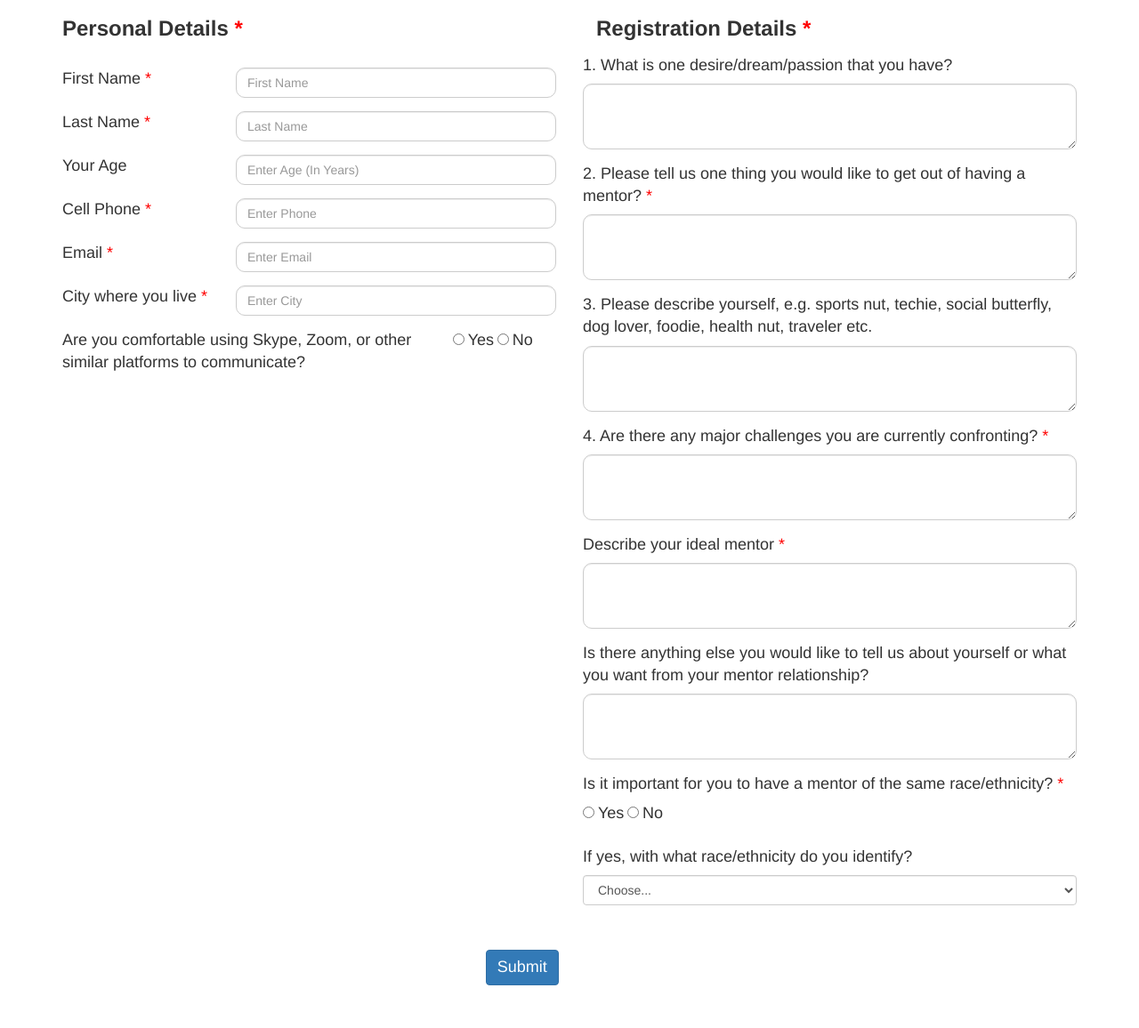
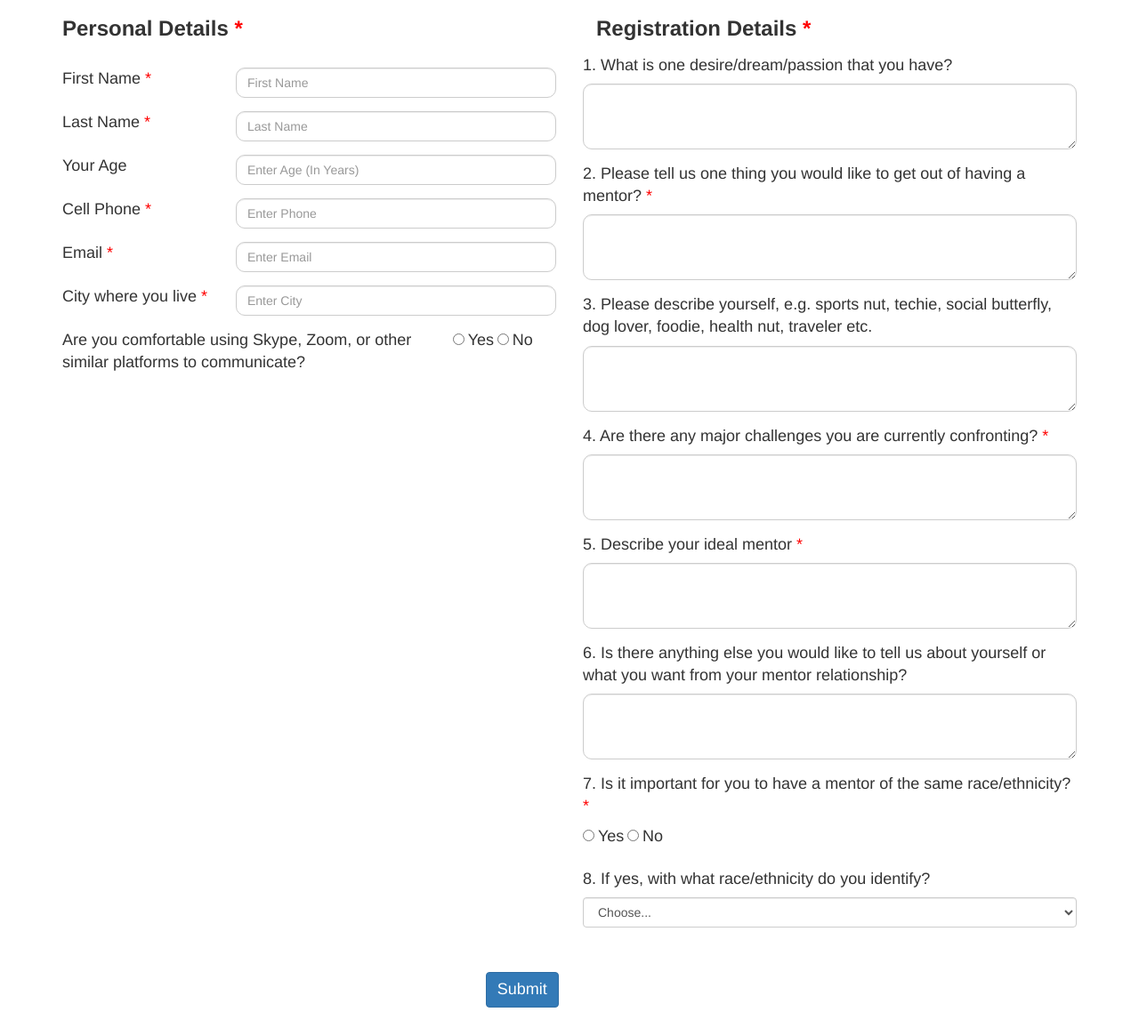
Before and after one commit to poptanimukesh/mentorprogram, a Django app: page /registration/mentee/ in a window 1280 px wide. Shown: the part 239-1395 px from the top of the page at 89% size. Before the commit the page ends 1347 px from the top, so only its background shows below. Run offline with Django 3.2, Linux system fonts and the light colour scheme; some libraries are stand-ins or nearby versions.

Commit message:
Update Bugs
Small bugs have been rectified

```diff
--- a/registration/templates/mentee_registration.html
+++ b/registration/templates/mentee_registration.html
@@ -173,21 +173,21 @@
 
                         <div class = "row">
                             <div class = "col-sm-12">
-                                <label for="details_5" class="lead">Describe your ideal mentor <span class = "required_field">*</span></label>
+                                <label for="details_5" class="lead">5. Describe your ideal mentor <span class = "required_field">*</span></label>
                                 <textarea class="form-control form-rounded" id="details_5" name="details_5" rows="3"></textarea>
                             </div>
                         </div>
 
                         <div class = "row">
                             <div class = "col-sm-12">
-                                <label for="details_6" class="lead">Is there anything else you would like to tell us about yourself or what you want from your mentor relationship?</label>
+                                <label for="details_6" class="lead">6. Is there anything else you would like to tell us about yourself or what you want from your mentor relationship?</label>
                                 <textarea class="form-control form-rounded" id="details_6" name="details_6" rows="3"></textarea>
                             </div>
                         </div>
 
                         <div class = "row">
                             <div class = "col-sm-12">
-                                <label for="mentor_race" class="lead">Is it important for you to have a mentor of the same race/ethnicity? <span class = "required_field">*</span></label><br>
+                                <label for="mentor_race" class="lead">7. Is it important for you to have a mentor of the same race/ethnicity? <span class = "required_field">*</span></label><br>
                                 <input class="form-check-input" type="radio" name="mentor_race" id="mentor_race" value="Yes">
                                 <label class="form-check-label lead" for="mentor_race">
                                     Yes
@@ -201,7 +201,7 @@
 
                         <div class = "row">
                             <div class = "col-sm-12">
-                                <label for="mentor_race_details" class="lead">If yes, with what race/ethnicity do you identify?</label>
+                                <label for="mentor_race_details" class="lead">8. If yes, with what race/ethnicity do you identify?</label>
                                 <select id="mentor_race_details" class="form-control" name="mentor_race_details">
                                     <option selected>Choose...</option>
                                     <option>...</option>
```
